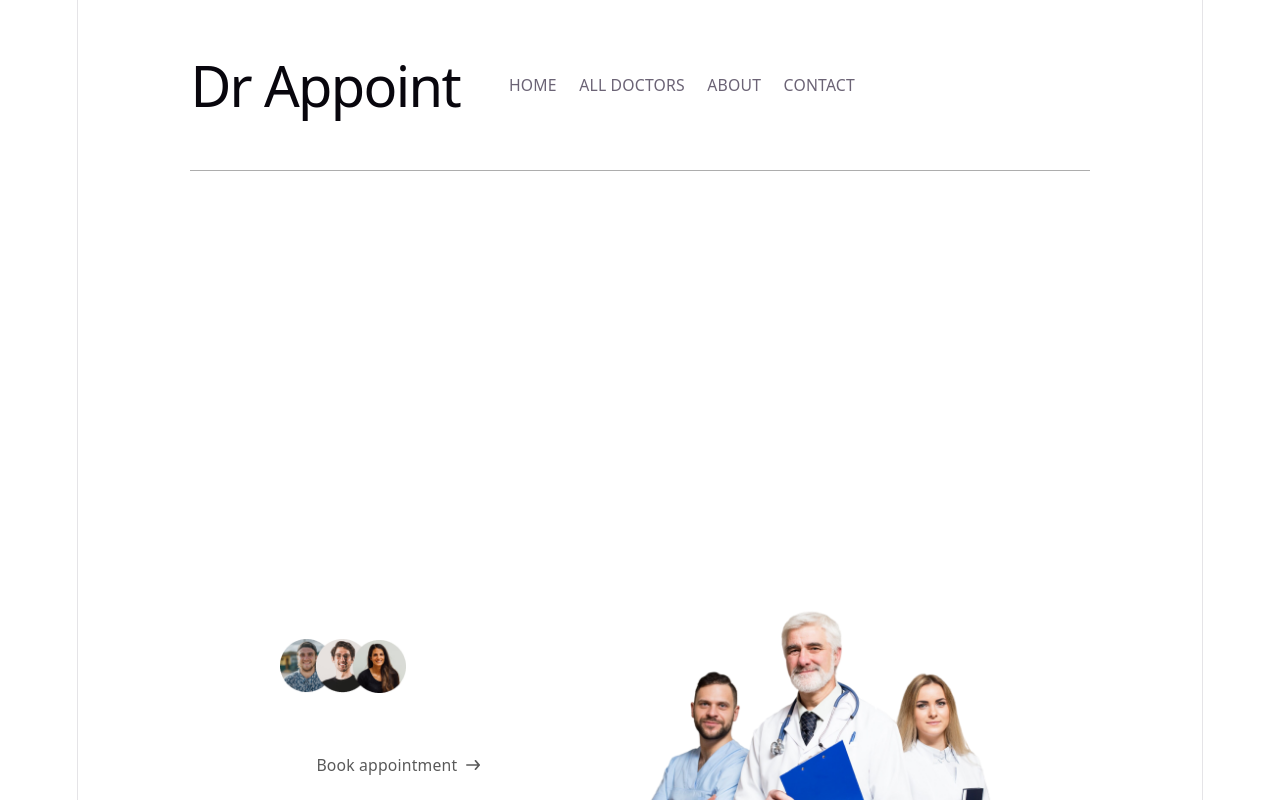
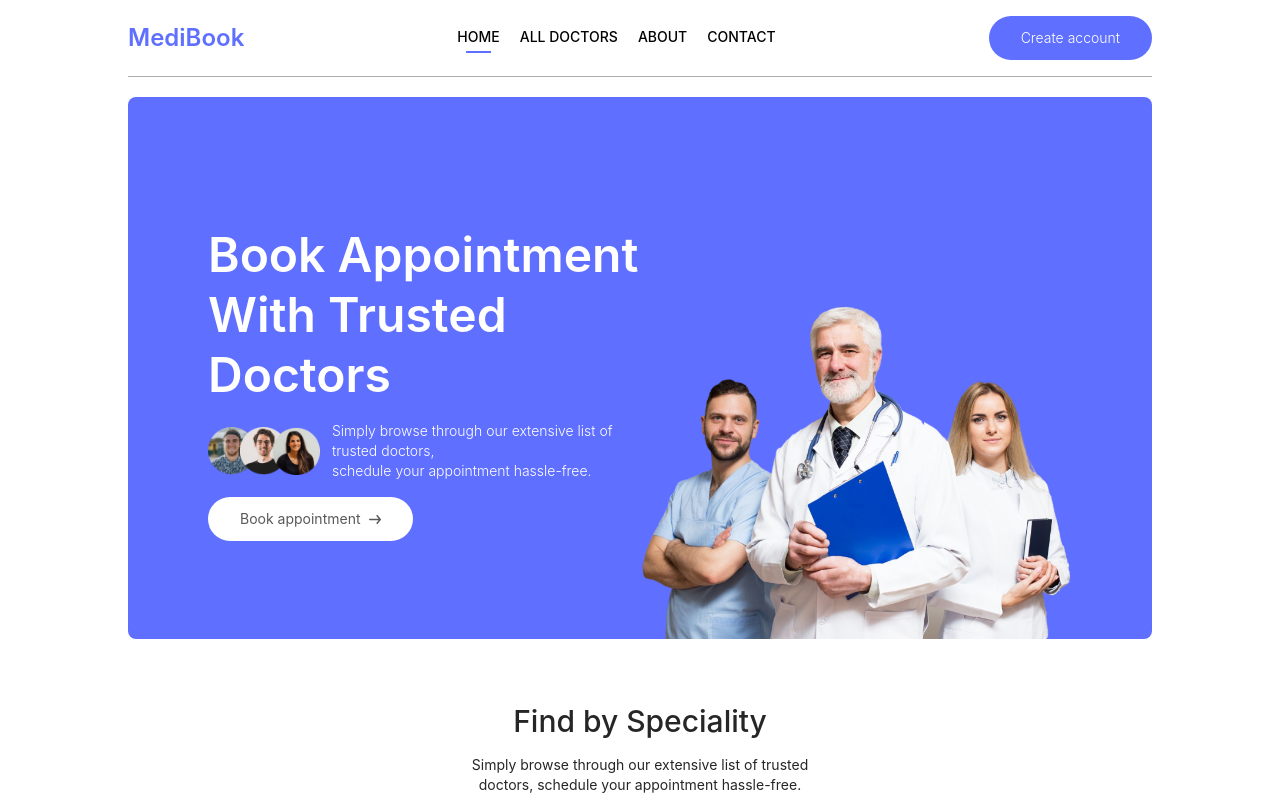
Before and after one commit to malvin-hoxha/medi-book, a React (Vite) app in the folder frontend/: page / in a window 1280 px wide. Shown: the top 800 px of the page. Built offline with nearby package versions, Linux system fonts and the light colour scheme.

Commit message:
style: update MediBook branding and global styles

```diff
--- a/frontend/src/Pages/Doctors.jsx
+++ b/frontend/src/Pages/Doctors.jsx
@@ -45,8 +45,8 @@ const Doctors = () => {
                 <div onClick={() => { navigate(`/appointment/${item._id}`); scrollTo(0, 0) }} className='border border-[#C9D8FF] rounded-xl overflow-hidden cursor-pointer hover:translate-y-[-10px] transition-all duration-500' key={index}>
                 <img className='bg-[#EAEFFF]' src={item.image} alt="" />
                 <div className='p-4'>
-                    <div className={`flex items-center gap-2 text-sm text-center ${item.available ? 'text-green-500' : "text-gray-500"}`}>
-                    <p className={`w-2 h-2 rounded-full ${item.available ? 'bg-green-500' : "bg-gray-500"}`}></p><p>{item.available ? 'Available' : "Not Available"}</p>
+                    <div className={`flex items-center gap-2 text-sm text-center ${item.available ? 'text-green-500' : 'text-green-500'}`}>
+                    <p className={`w-2 h-2 rounded-full ${item.available ? 'bg-green-500' : 'bg-green-500'}`}></p><p>Available</p>
                     </div>
                     <p className='text-[#262626] text-lg font-medium'>{item.name}</p>
                     <p className='text-[#5C5C5C] text-sm'>{item.speciality}</p>
--- a/frontend/src/components/Footer.jsx
+++ b/frontend/src/components/Footer.jsx
@@ -5,7 +5,7 @@ const Footer = () => {
       <div className='flex flex-col sm:grid grid-cols-[3fr_1fr_1fr] gap-14 my-10  mt-40 text-sm'>
 
         <div>
-          <h1 className='text-2xl text-[#5f6FFF] font-semibold leading-tight md:leading-tight cursor-pointer'>Dr Appoint</h1>
+          <h1 className='text-2xl text-[#5f6FFF] font-semibold leading-tight md:leading-tight cursor-pointer'>MediBook</h1>
           <p className='w-full md:w-2/3 text-gray-600 leading-6'>Lorem Ipsum is simply dummy text of the printing and typesetting industry. Lorem Ipsum has been the industry's standard dummy text ever since the 1500s, when an unknown printer took a galley of type and scrambled it to make a type specimen book.</p>
         </div>
 
@@ -23,7 +23,7 @@ const Footer = () => {
           <p className='text-xl font-medium mb-5'>GET IN TOUCH</p>
           <ul className='flex flex-col gap-2 text-gray-600'>
             <li>+1-212-456-7890</li>
-            <li>drappoint@gmail.com</li>
+            <li>medibook@gmail.com</li>
           </ul>
         </div>
 
@@ -31,7 +31,7 @@ const Footer = () => {
 
       <div>
         <hr />
-        <p className='py-5 text-sm text-center'>Copyright 2024 @ Dr Appoint - All Right Reserved.</p>
+        <p className='py-5 text-sm text-center'>Copyright 2024 @ MediBook - All Right Reserved.</p>
       </div>
 
     </div>
--- a/frontend/src/components/Navbar.jsx
+++ b/frontend/src/components/Navbar.jsx
@@ -18,7 +18,7 @@ const Navbar = () => {
 
   return (
     <div className='flex items-center justify-between text-sm py-4 mb-5 border-b border-b-[#ADADAD]'>
-      <h1 className='text-2xl text-[#5f6FFF] font-semibold leading-tight md:leading-tight cursor-pointer'>Dr Appoint</h1>
+      <h1 className='text-2xl text-[#5f6FFF] font-semibold leading-tight md:leading-tight cursor-pointer'>MediBook</h1>
       <ul className='md:flex items-start gap-5 font-medium hidden'>
         <NavLink to='/' >
           <li className='py-1'>HOME</li>
@@ -59,7 +59,7 @@ const Navbar = () => {
         {/* ---- Mobile Menu ---- */}
         <div className={`md:hidden ${showMenu ? 'fixed w-full' : 'h-0 w-0'} right-0 top-0 bottom-0 z-20 overflow-hidden bg-white transition-all`}>
           <div className='flex items-center justify-between px-5 py-6'>
-            <img src={assets.logo} className='w-36' alt="" />
+            <h1 className='text-2xl text-[#5f6FFF] font-semibold leading-tight md:leading-tight cursor-pointer'>MediBook</h1>
             <img onClick={() => setShowMenu(false)} src={assets.cross_icon} className='w-7' alt="" />
           </div>
           <ul className='flex flex-col items-center gap-2 mt-5 px-5 text-lg font-medium'>
--- a/frontend/src/components/TopDoctors.jsx
+++ b/frontend/src/components/TopDoctors.jsx
@@ -17,7 +17,7 @@ const TopDoctors = () => {
                         <img className='bg-[#EAEFFF]' src={item.image} alt="" />
                         <div className='p-4'>
                             <div className={`flex items-center gap-2 text-sm text-center ${item.available ? 'text-green-500' : "text-gray-500"}`}>
-                                <p className={`w-2 h-2 rounded-full ${item.available ? 'bg-green-500' : "bg-gray-500"}`}></p><p>{item.available ? 'Available' : "Not Available"}</p>
+                                <p className={`w-2 h-2 rounded-full ${item.available ? 'bg-green-500' : 'bg-green-500'}`}></p><p>Available</p>
                             </div>
                             <p className='text-[#262626] text-lg font-medium'>{item.name}</p>
                             <p className='text-[#5C5C5C] text-sm'>{item.speciality}</p>
--- a/frontend/src/index.css
+++ b/frontend/src/index.css
@@ -1,113 +1,19 @@
 @import "tailwindcss";
 
-:root {
-  --text: #6b6375;
-  --text-h: #08060d;
-  --bg: #fff;
-  --border: #e5e4e7;
-  --code-bg: #f4f3ec;
-  --accent: #aa3bff;
-  --accent-bg: rgba(170, 59, 255, 0.1);
-  --accent-border: rgba(170, 59, 255, 0.5);
-  --social-bg: rgba(244, 243, 236, 0.5);
-  --shadow:
-    rgba(0, 0, 0, 0.1) 0 10px 15px -3px, rgba(0, 0, 0, 0.05) 0 4px 6px -2px;
-
-  --sans: system-ui, 'Segoe UI', Roboto, sans-serif;
-  --heading: system-ui, 'Segoe UI', Roboto, sans-serif;
-  --mono: ui-monospace, Consolas, monospace;
-
-  font: 18px/145% var(--sans);
-  letter-spacing: 0.18px;
-  color-scheme: light dark;
-  color: var(--text);
-  background: var(--bg);
-  font-synthesis: none;
-  text-rendering: optimizeLegibility;
-  -webkit-font-smoothing: antialiased;
-  -moz-osx-font-smoothing: grayscale;
-
-  @media (max-width: 1024px) {
-    font-size: 16px;
-  }
+@theme {
+  --color-primary: #5f6fff;
+  --grid-template-columns-auto: repeat(auto-fill, minmax(200px, 1fr));
 }
 
-@media (prefers-color-scheme: dark) {
-  :root {
-    --text: #9ca3af;
-    --text-h: #f3f4f6;
-    --bg: #16171d;
-    --border: #2e303a;
-    --code-bg: #1f2028;
-    --accent: #c084fc;
-    --accent-bg: rgba(192, 132, 252, 0.15);
-    --accent-border: rgba(192, 132, 252, 0.5);
-    --social-bg: rgba(47, 48, 58, 0.5);
-    --shadow:
-      rgba(0, 0, 0, 0.4) 0 10px 15px -3px, rgba(0, 0, 0, 0.25) 0 4px 6px -2px;
-  }
-
-  #social .button-icon {
-    filter: invert(1) brightness(2);
-  }
+.active hr {
+  @apply block
 }
 
-body {
-  margin: 0;
+.no-scrollbar {
+  -ms-overflow-style: none;
+  scrollbar-width: none;
 }
 
-#root {
-  width: 1126px;
-  max-width: 100%;
-  margin: 0 auto;
-  text-align: center;
-  border-inline: 1px solid var(--border);
-  min-height: 100svh;
-  display: flex;
-  flex-direction: column;
-  box-sizing: border-box;
+.no-scrollbar::-webkit-scrollbar {
+  display: none;
 }
-
-h1,
-h2 {
-  font-family: var(--heading);
-  font-weight: 500;
-  color: var(--text-h);
-}
-
-h1 {
-  font-size: 56px;
-  letter-spacing: -1.68px;
-  margin: 32px 0;
-  @media (max-width: 1024px) {
-    font-size: 36px;
-    margin: 20px 0;
-  }
-}
-h2 {
-  font-size: 24px;
-  line-height: 118%;
-  letter-spacing: -0.24px;
-  margin: 0 0 8px;
-  @media (max-width: 1024px) {
-    font-size: 20px;
-  }
-}
-p {
-  margin: 0;
-}
-
-code,
-.counter {
-  font-family: var(--mono);
-  display: inline-flex;
-  border-radius: 4px;
-  color: var(--text-h);
-}
-
-code {
-  font-size: 15px;
-  line-height: 135%;
-  padding: 4px 8px;
-  background: var(--code-bg);
-}
```
